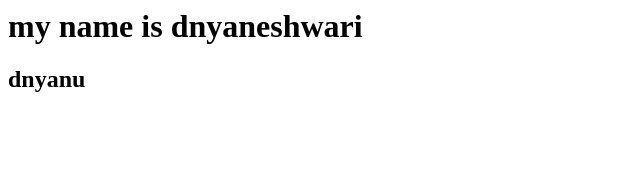
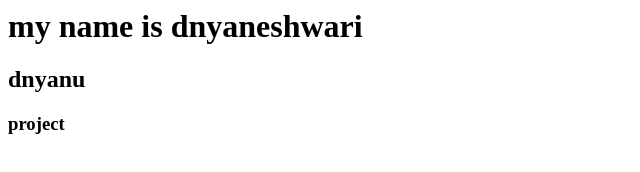
Before and after one commit to dnyaneshwari123-wq/college-demo, a plain HTML site: page index.html in a window 1280 px wide. Shown: the full height of the page, 0-640 px from the left. Drawn offline with Linux system fonts and the light colour scheme.

Commit message:
Update index.html

```diff
--- a/index.html
+++ b/index.html
@@ -1,2 +1,3 @@
 <h1>my name is dnyaneshwari</h1>
 <h2>dnyanu</h2>
+<h3>project</h3>
```
